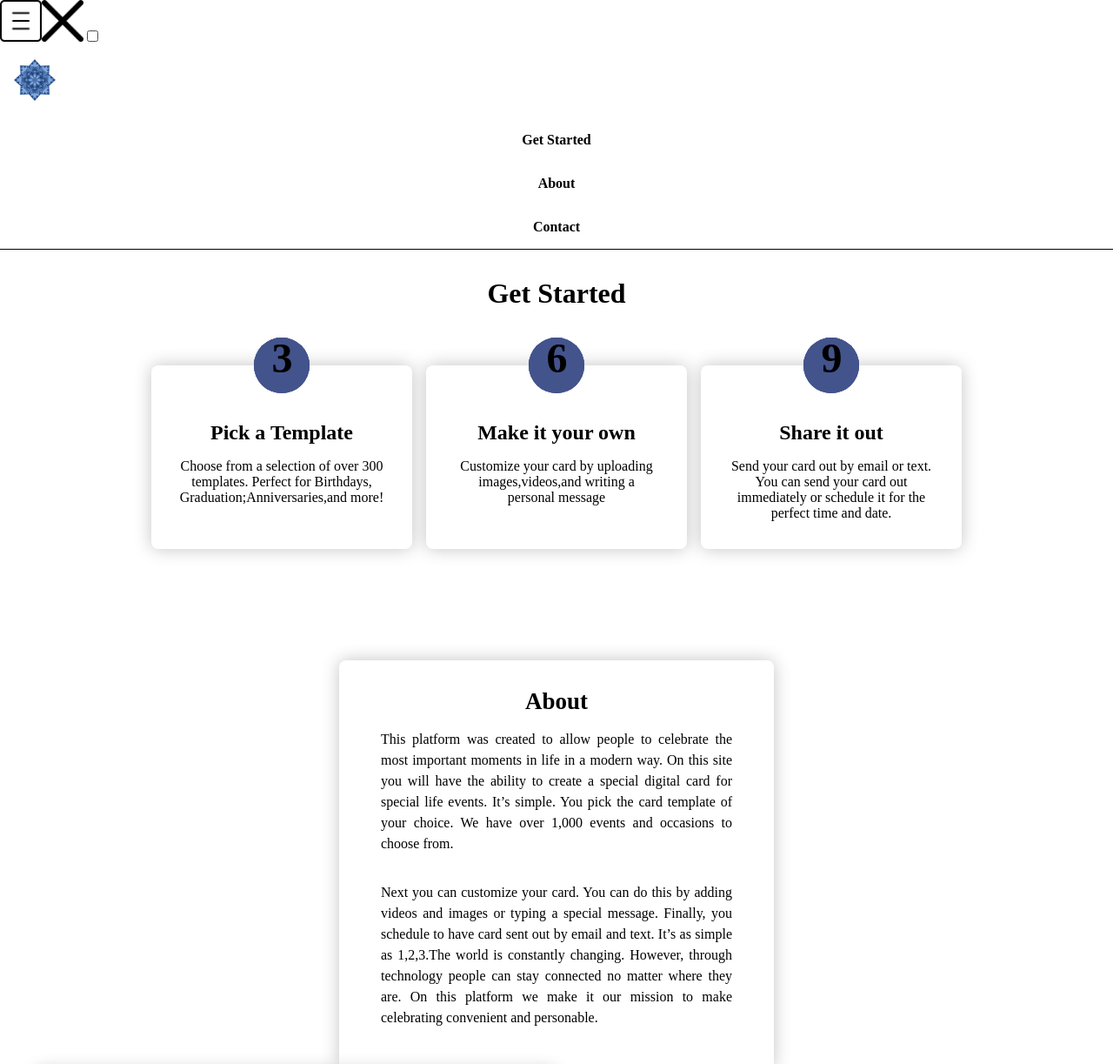
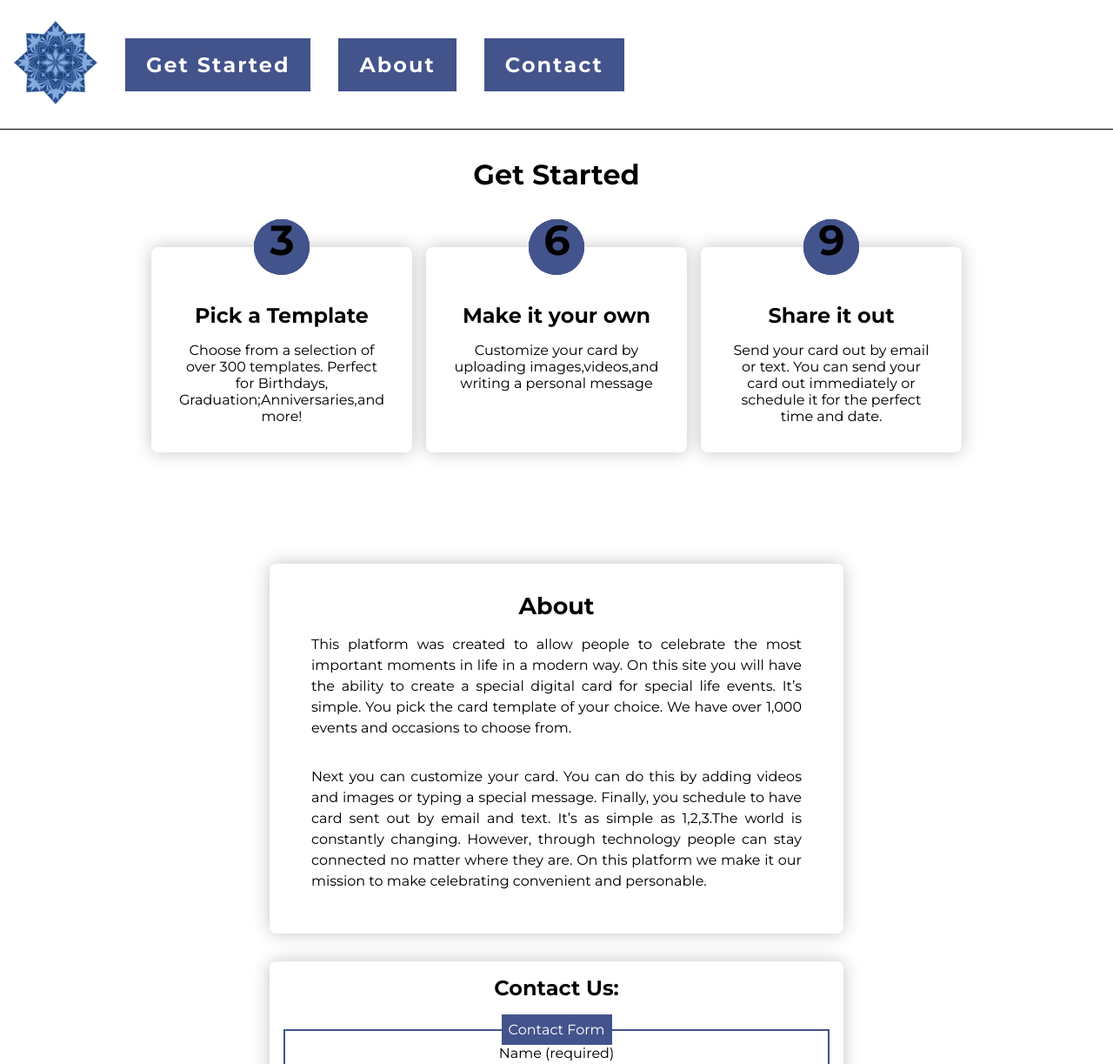
Before and after one commit to RVCC-IDMX/get-started-ojohnson1, a website built with Parcel: page src/index.html in a window 1280 px wide. Shown: the top 1223 px of the page at 87% size. Built offline with nearby package versions, Linux system fonts and the light colour scheme.

Commit message:
style the main content

```diff
--- a/src/index.html
+++ b/src/index.html
@@ -4,7 +4,8 @@
     <meta charset="UTF-8" />
     <meta http-equiv="X-UA-Compatible" content="IE=edge" />
     <meta name="viewport" content="width=device-width, initial-scale=1.0" />
-    <title>Platform Ticket</title>
+    <title>Responsive Page</title>
+     <link rel="shortcut icon" href="./images/logo.svg">
     <link rel="stylesheet" href="scss/main.scss" />
   </head>
 
--- a/src/scss/components/_about.scss
+++ b/src/scss/components/_about.scss
@@ -1,11 +1,11 @@
 $base-color-dark: #c4c4c4;
 $border-radius: 0.5rem;
 
-.about-card{
+.about-card{padding: 1rem;
+    max-width: 660px;
     box-shadow: 0px 0px 20px $base-color-dark;
     border-radius: $border-radius;
     padding: 2rem;
-    width: 500px;
     margin: 0 0.5rem 4rem;
     background-color: white;
     text-align: center;
--- a/src/scss/components/_contact.scss
+++ b/src/scss/components/_contact.scss
@@ -14,9 +14,9 @@ $border-radius: 0.5rem;
 
            box-shadow: 0px 0px 20px $base-color-dark;
            border-radius: $border-radius;
-           padding: 2rem;
-           width: 600px;
-           margin: 0 0.5rem 4rem;
+
+
+
            background-color: white;
            text-align: center;
 
--- a/src/scss/components/_header.scss
+++ b/src/scss/components/_header.scss
@@ -1,14 +1,12 @@
+@use "../base/typography";
+$border-radius: 0.5rem;
+
 .nav {
+  font-family: "Montserrat";
   font-weight: 700;
   border-bottom: 1px solid black;
   color: #43538c;
 
-  // &__toggle {
-  //   position: absolute;
-  //   cursor: pointer;
-  //   margin: 0rem 1rem;
-  //   right: 0;
-  // }
 
   &__menu {
     display: flex;
@@ -22,10 +20,11 @@
 }
 
 img{
-  height: 3em;
+  height: 6em;
 }
 li{
   list-style: none;
+  border-radius: $border-radius;
 
   &:first-child{
     margin-right: auto;
@@ -36,3 +35,25 @@ a{
   text-decoration: none;
   color:black;
 }
+
+@media only screen and (min-width:600px) {
+
+  .nav{
+
+    &__toggle{
+      display: none;
+
+
+    }
+
+    &__menu{
+      flex-direction: row;
+
+
+    }
+
+
+
+  }
+
+}
--- a/src/scss/pages/_home.scss
+++ b/src/scss/pages/_home.scss
@@ -1,5 +1,7 @@
+@use "../base/typography";
 .main-content {
   margin: 2rem;
+  font-family: "Montserrat";
 }
 
 h1 {
--- a/src/scss/utilities/_functions.scss
+++ b/src/scss/utilities/_functions.scss
@@ -0,0 +1,115 @@
+/* make scrolling smooth */
+html{
+    scroll-behavior: smooth;
+}
+
+/*
+get rid of padding & sizing on body so
+header is at top
+*/
+body{ box-sizing: border-box;
+  padding: 0;
+  margin: 0;
+
+}
+
+/* add some padding back to rest of page */
+
+main{
+  padding: 2vw;
+}
+
+/* navigation list */
+.navbar-links li {
+  list-style: none;
+  display: block;
+  padding: .5em 0;
+
+}
+
+
+/*
+style all a tags in header
+and then on hover
+*/
+
+
+.navbar-links a{
+      color: white;
+      background-color:  #43538c;
+      font-size: 1.5rem;
+      padding:1rem 1.5rem;
+      letter-spacing: 2px;
+      text-decoration: none;
+      display: inline-block;
+      display: none;
+
+
+}
+
+.navbar-links a:hover,
+.navbar-links a:focus {
+
+  color: #43538c ;
+  background-color: white;
+  border-radius: 10px;
+  outline:none;
+
+  }
+
+
+
+
+
+
+
+  /* Hamburger Icon Styling */
+ .nav__toggle {
+
+  position: absolute;
+  cursor: pointer;
+  margin:0rem 1rem;
+  right:0;
+}
+
+.close,.menu{
+  width: 2rem;
+
+}
+
+.close{ display: none;}
+
+.menu{ margin-top: .2rem;}
+
+
+.nav__checkbox { display: none;}
+
+
+
+#nav__checkbox:checked ~ .navbar-links a  {
+display:block;}
+
+#nav__checkbox:checked ~ label .nav__toggle .close{ display: block;}
+#nav__checkbox:checked ~ label.nav__toggle .menu{ display: none;}
+
+/*
+media query for non-mobile nav bar
+min-width set to width of nav elements
+such that no text wraps.
+*/
+@media screen and (min-width:60em) {
+
+  .nav { display: flex;
+       flex-direction: row;
+
+  }
+
+
+  .nav ul {
+      display: flex;
+      justify-content: space-between;
+  }
+
+  .nav__toggle {display: none;}
+  .navbar-links a { display: block;}
+}
--- a/src/scss/utilities/_variables.scss
+++ b/src/scss/utilities/_variables.scss
@@ -1 +1,2 @@
-$base-color: #f3f3f3;
+$base-color-dark: #c4c4c4;
+$border-radius: 0.5rem;
```
Also changed, not shown: 2 other files.
